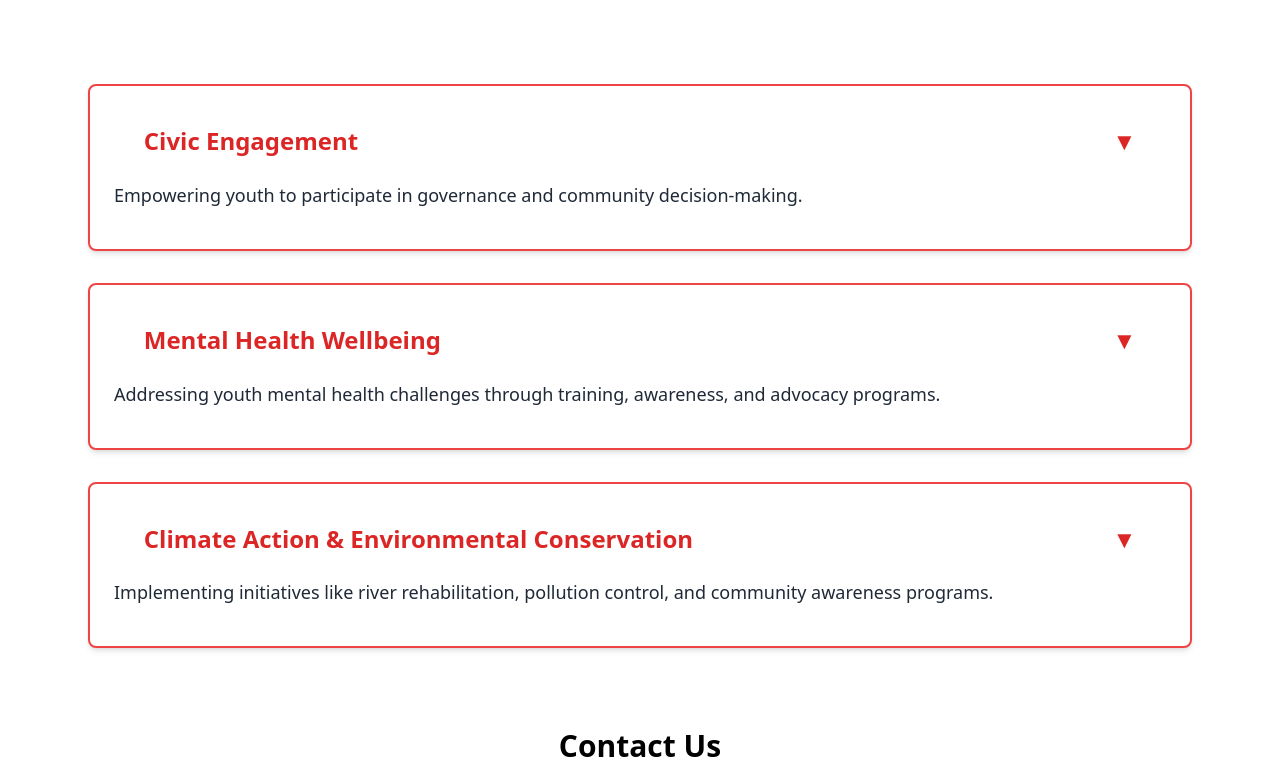
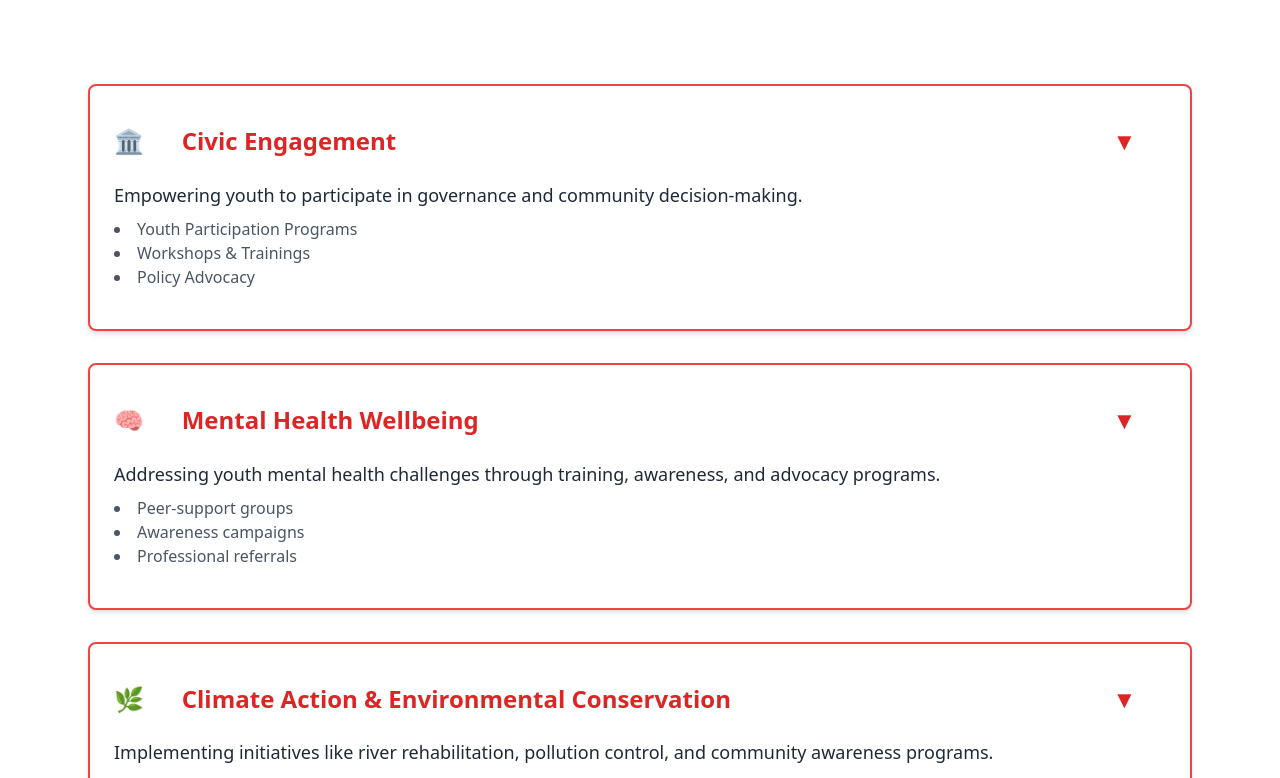
Before and after one commit to Larrymeez/Ujana-na-Ujuzi, a React (Vite) app: page / in a window 1280 px wide. Shown: the part 860-1638 px from the top of the page. Built offline with nearby package versions, Linux system fonts and the light colour scheme.

Commit message:
Enhance landing page: styled collapsible sections with brand colors, hover effects, and smooth animations

```diff
--- a/src/App.jsx
+++ b/src/App.jsx
@@ -5,7 +5,7 @@ import Footer from "./components/Footer.jsx";
 import MobileMenu from "./components/MobileMenu.jsx";
 
 // --- Animated Collapsible Section with Enhanced Styling ---
-const CollapsibleSection = ({ title, summary, items }) => {
+const CollapsibleSection = ({ title, summary, highlights, icon, items }) => {
   const [isOpen, setIsOpen] = useState(false);
   const contentRef = useRef(null);
   const [height, setHeight] = useState("0px");
@@ -17,6 +17,9 @@ const CollapsibleSection = ({ title, summary, items }) => {
 
   return (
     <div className="border-2 border-red-500 rounded-lg p-6 bg-white shadow-md hover:shadow-xl transition-shadow duration-300">
+      {/* Title + Icon */}
+      <div className="flex items-center mb-2">
+        {icon && <span className="text-red-600 text-2xl mr-2">{icon}</span>}
         <button
           className="w-full text-left flex justify-between items-center text-2xl font-bold text-red-600 hover:text-red-800 transition-colors"
           onClick={toggleOpen}
@@ -24,9 +27,21 @@ const CollapsibleSection = ({ title, summary, items }) => {
           {title}
           <span className="ml-2">{isOpen ? "▲" : "▼"}</span>
         </button>
+      </div>
 
+      {/* Summary */}
       <p className="mt-2 text-gray-800 text-lg">{summary}</p>
 
+      {/* Highlights */}
+      {highlights && (
+        <ul className="list-disc list-inside text-gray-600 mt-2">
+          {highlights.map((h, idx) => (
+            <li key={idx}>{h}</li>
+          ))}
+        </ul>
+      )}
+
+      {/* Expanded Content */}
       <div
         ref={contentRef}
         style={{ maxHeight: height }}
@@ -54,6 +69,8 @@ const CollapsibleSection = ({ title, summary, items }) => {
 const civicEducationData = {
   title: "Civic Engagement",
   summary: "Empowering youth to participate in governance and community decision-making.",
+  highlights: ["Youth Participation Programs", "Workshops & Trainings", "Policy Advocacy"],
+  icon: "🏛️",
   items: [
     {
       title: "Standing Commission",
@@ -74,6 +91,8 @@ const civicEducationData = {
 const mentalHealthData = {
   title: "Mental Health Wellbeing",
   summary: "Addressing youth mental health challenges through training, awareness, and advocacy programs.",
+  highlights: ["Peer-support groups", "Awareness campaigns", "Professional referrals"],
+  icon: "🧠",
   items: [
     {
       title: "Standing Commission",
@@ -94,6 +113,8 @@ const mentalHealthData = {
 const environmentData = {
   title: "Climate Action & Environmental Conservation",
   summary: "Implementing initiatives like river rehabilitation, pollution control, and community awareness programs.",
+  highlights: ["Adopt-a-River Initiatives", "Waste Management", "Environmental Education"],
+  icon: "🌿",
   items: [
     {
       title: "Standing Commission",
@@ -133,8 +154,14 @@ export default function App() {
 
       {/* Main Content */}
       <main className="flex-1 max-w-6xl mx-auto px-6 py-12 space-y-8">
-        <Hero />
+        {/* Hero Section */}
+        <Hero>
+          <p className="mt-4 text-lg text-gray-700">
+            Empowering Youth for Civic, Mental, and Environmental Impact
+          </p>
+        </Hero>
 
+        {/* Collapsible Sections */}
         <section id="civic">
           <CollapsibleSection {...civicEducationData} />
         </section>
```
Lines whose indentation alone changed are shown as unchanged.
